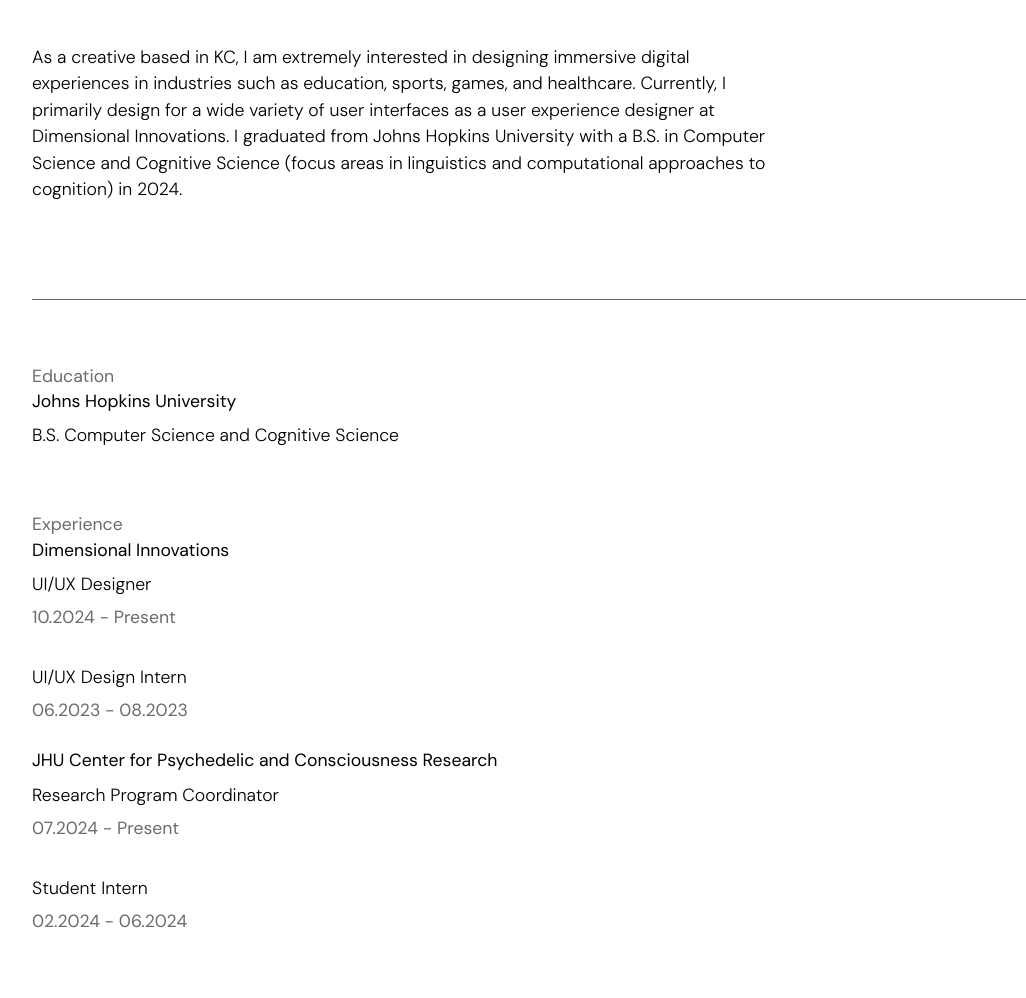
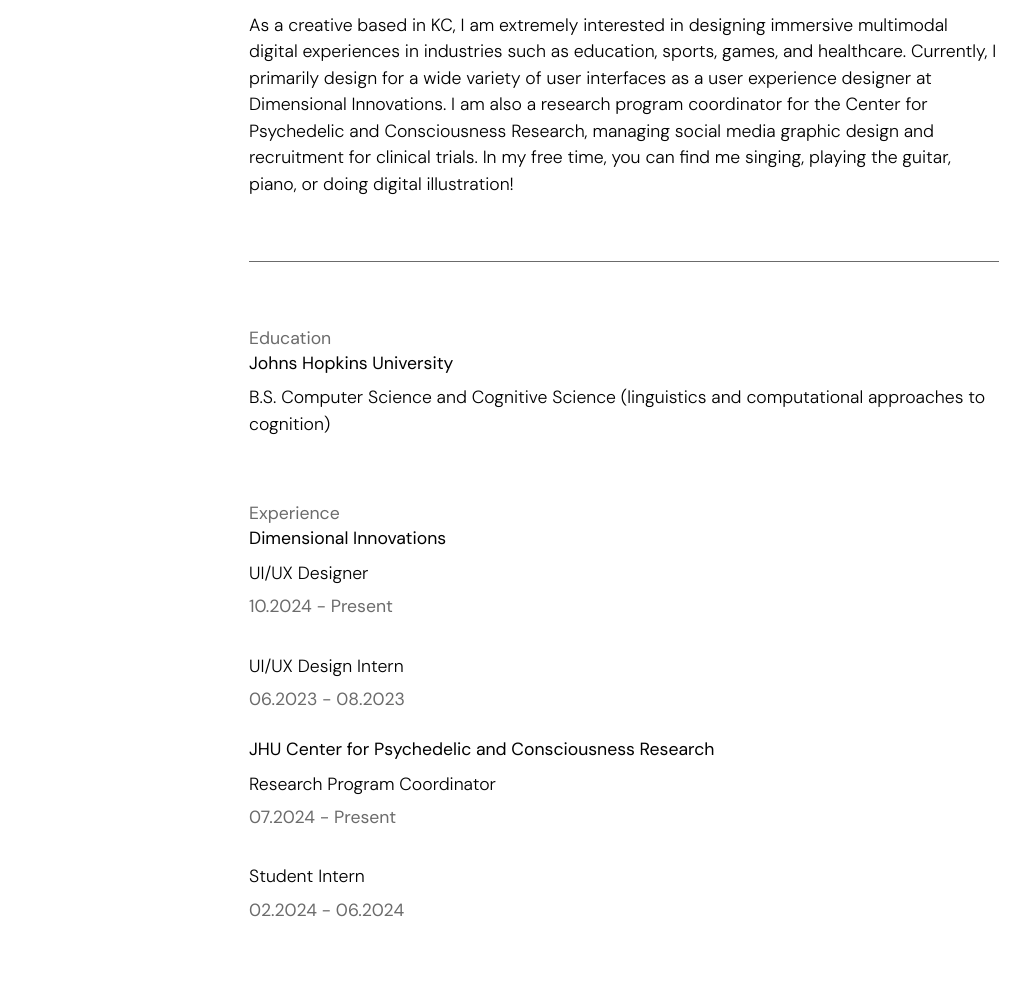
Before and after one commit to jamnavarro/jamnavarro.github.io, a plain HTML site: page about/index.html in a window 1280 px wide. Shown: the part 233-1231 px from the top of the page, without its empty margins (16-1042 px from the left). Drawn offline with Linux system fonts and the light colour scheme; a web font is replaced by a local one.

Commit message:
update about me

```diff
--- a/about/index.html
+++ b/about/index.html
@@ -44,26 +44,28 @@
 
         <div class="project-container">
 
-            <div class="text-container header">
+            <div class="text-container reg">
 
                 <h1>hi! i'm jam.</h1>
                 <p class="text-container">
-                    As a creative based in KC, I am extremely interested in designing immersive digital experiences in industries such as education, sports, games, and healthcare. Currently, I primarily design for a wide variety of user interfaces as a user experience designer at Dimensional Innovations.
-                    I graduated from Johns Hopkins University with a B.S. in Computer Science and Cognitive Science (focus areas in linguistics and computational approaches to cognition) in 2024.
+                    As a creative based in KC, I am extremely interested in designing immersive multimodal digital experiences in industries such as education, sports, games, and healthcare. Currently, I primarily design for a wide variety of user interfaces as a user experience designer at Dimensional Innovations.
+                    I am also a research program coordinator for the Center for Psychedelic and Consciousness Research, managing social media graphic design and recruitment for clinical trials. In my free time, you can find me singing, playing the guitar, piano, or doing digital illustration!
                 </p>
+
+                <div class="dark-divider"></div>
+
             </div>
 
         </div>
 
-        <div class="dark-divider"></div>
 
-        <div class="text-container">
+        <div class="text-container reg">
             <h2>Education</h2>
             <h4>Johns Hopkins University</h4>
-            <p>B.S. Computer Science and Cognitive Science</p>
+            <p>B.S. Computer Science and Cognitive Science (linguistics and computational approaches to cognition)</p>
         </div>
 
-        <div class="text-container">
+        <div class="text-container reg">
             <h2>Experience</h2>
             <h4>Dimensional Innovations</h4>
             <p>UI/UX Designer</p>
```
